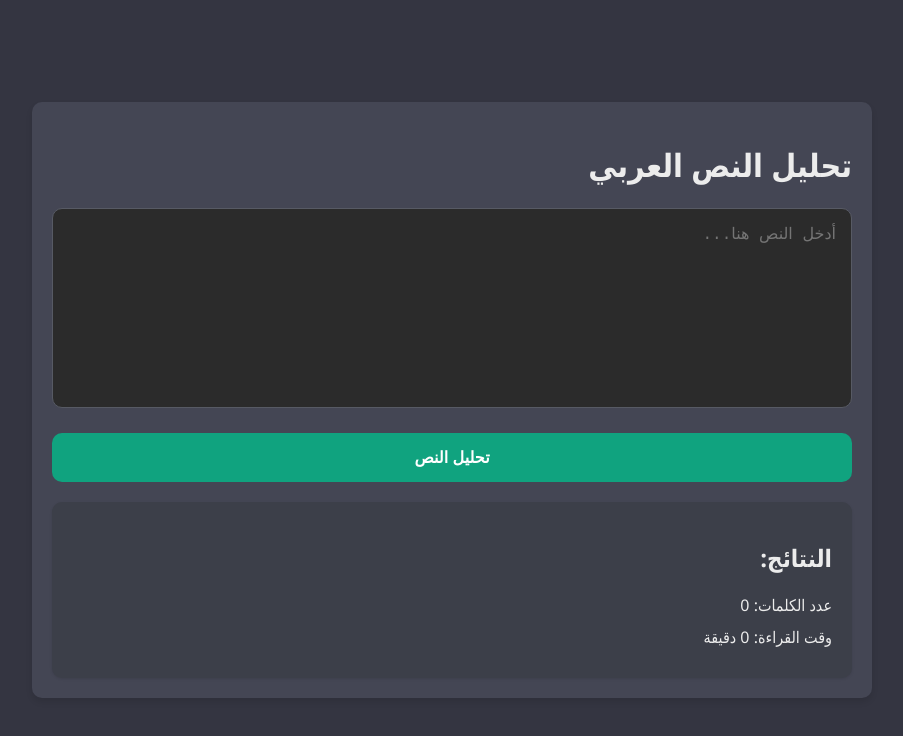
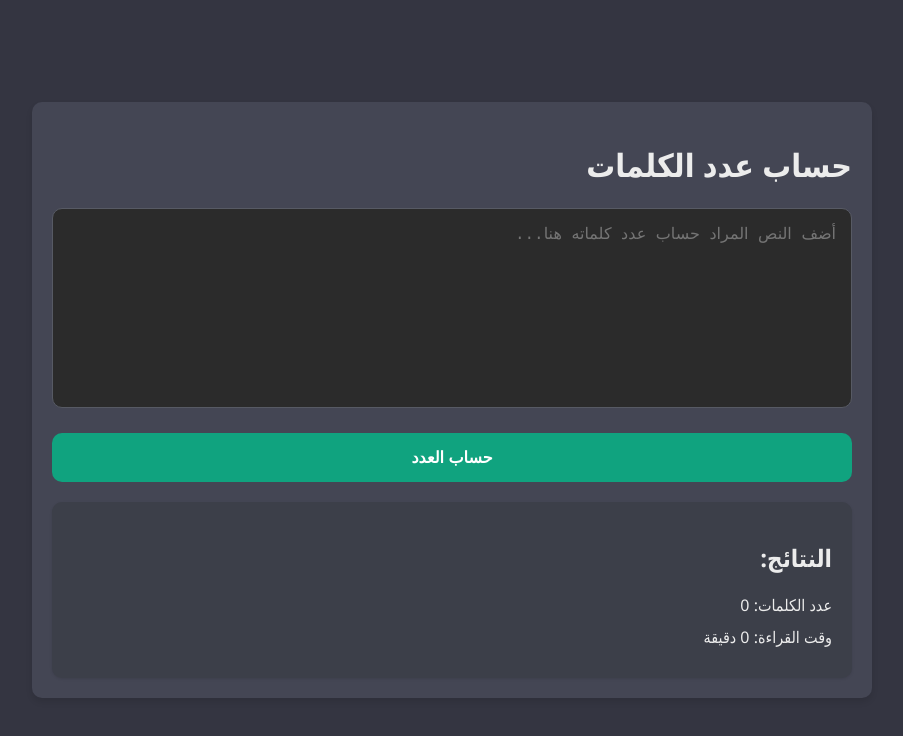
Before and after one commit to harbfml/AR-Count, a plain HTML site: page index.html in a window 1280 px wide. Shown: the whole page, without its empty margins (188-1091 px from the left). Drawn offline with Linux system fonts and the light colour scheme.

Commit message:
تم تحديث النصوص
تم تحديث النصوص لتتناسب مع متطلبات ال seo
و
تجربة المستخدم

```diff
--- a/index.html
+++ b/index.html
@@ -3,7 +3,7 @@
 <head>
     <meta charset="UTF-8">
     <meta name="viewport" content="width=device-width, initial-scale=1.0">
-    <title>تحليل النص العربي</title>
+    <title>حساب عدد الكلمات | اللغة العربية</title>
     <style>
         body {
             font-family: 'Segoe UI', Tahoma, Geneva, Verdana, sans-serif;
@@ -74,11 +74,11 @@
 </head>
 <body>
     <div class="container">
-        <h1>تحليل النص العربي</h1>
+        <h1> حساب عدد الكلمات </h1>
         <div class="textarea-container">
-            <textarea id="textInput" placeholder="أدخل النص هنا..."></textarea>
+            <textarea id="textInput" placeholder="أضف النص المراد حساب عدد كلماته هنا..."></textarea>
         </div>
-        <button onclick="analyzeText()">تحليل النص</button>
+        <button onclick="analyzeText()">حساب العدد</button>
         <div class="results">
             <h2>النتائج:</h2>
             <p>عدد الكلمات: <span id="wordCount">0</span></p>
```
